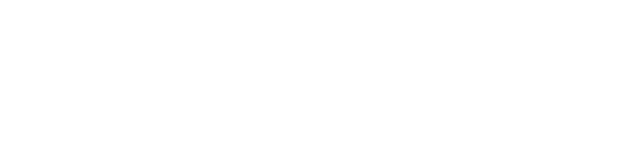
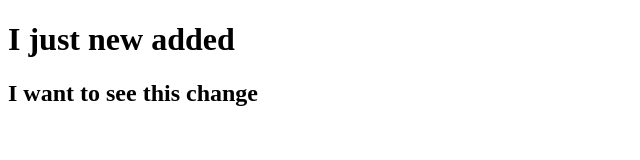
Before and after one commit to sabrababra/my-scnd-repo, a plain HTML site: page index.html in a window 1280 px wide. Shown: the whole page, without its empty margins (0-640 px from the left). Drawn offline with Linux system fonts and the light colour scheme.

Commit message:
added h1 and h2

```diff
--- a/index.html
+++ b/index.html
@@ -7,6 +7,7 @@
     <title>my 2nd repoS</title>
 </head>
 <body>
-
+    <h1>I just new added</h1>
+    <h2>I want to see this change</h2>
 </body>
 </html>
```
